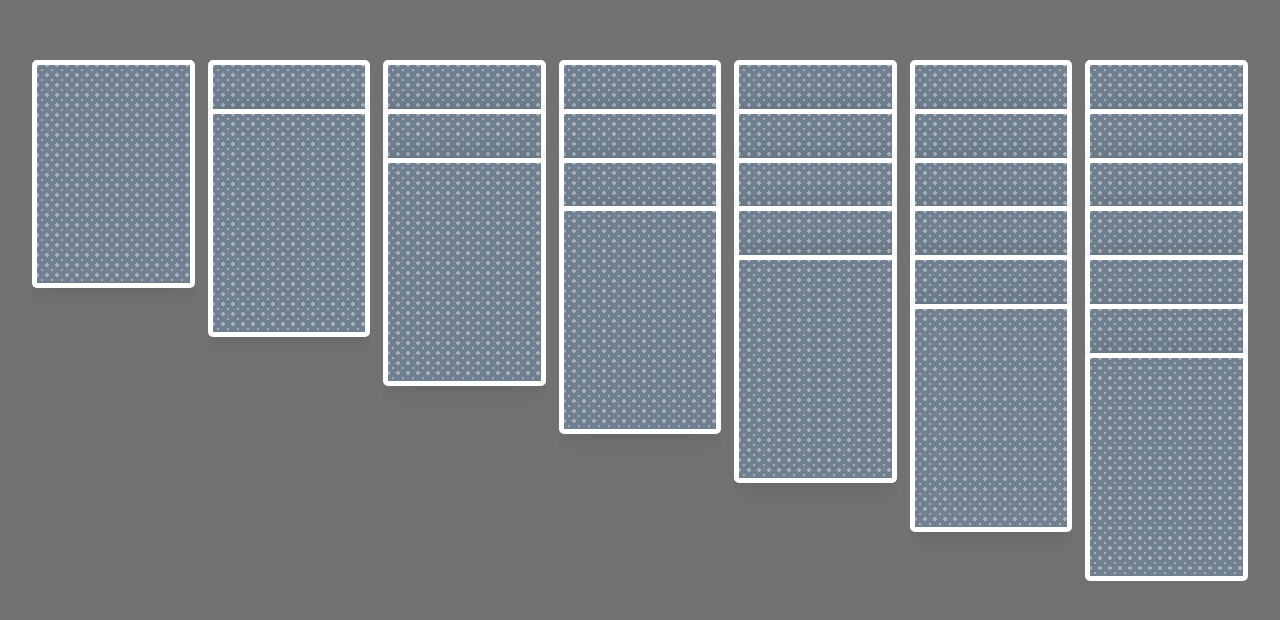
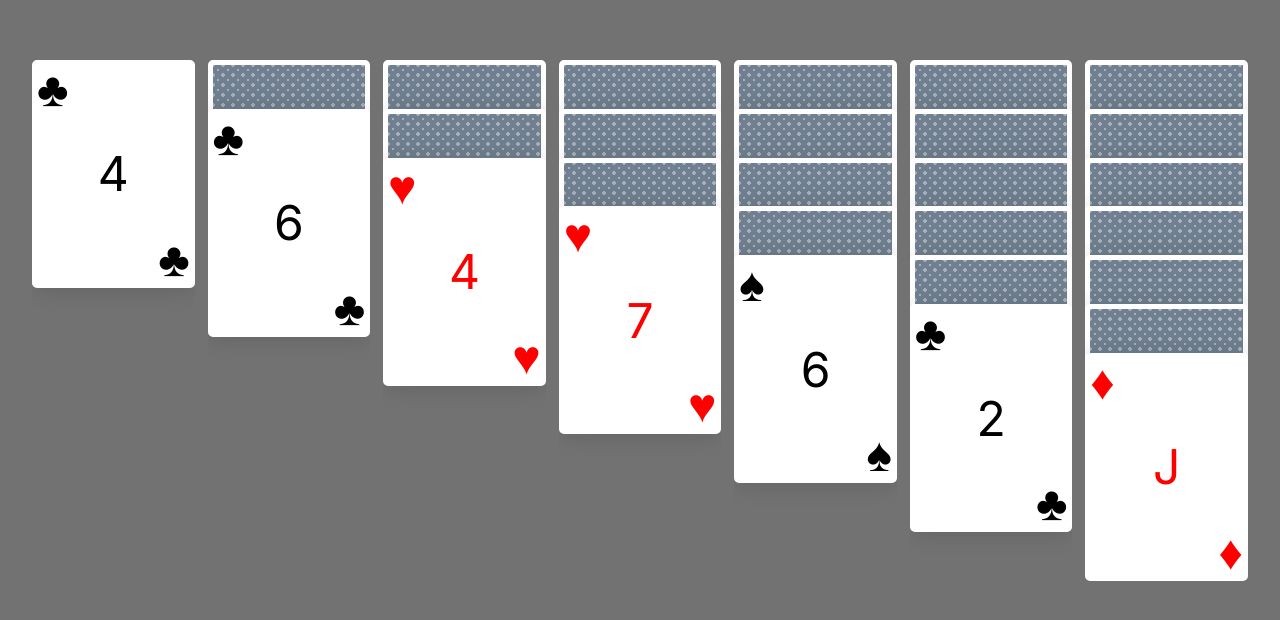
Before and after one commit to Rykus0/solitaire, a Next.js app: page / in a window 1280 px wide. Shown: the part 172-792 px from the top of the page. Built offline with nearby package versions, Linux system fonts and the light colour scheme.

Commit message:
feat: start top card in stack flipped

```diff
--- a/src/app/page.tsx
+++ b/src/app/page.tsx
@@ -96,6 +96,7 @@ export default function Home() {
     for (let i = 0; i < STACK_COUNT; i++) {
       const stackSize = i + 1;
       stacks[i] = deck.current.draw(stackSize);
+      stacks[i][stackSize - 1].flip();
     }
 
     setStacks(stacks);
```
